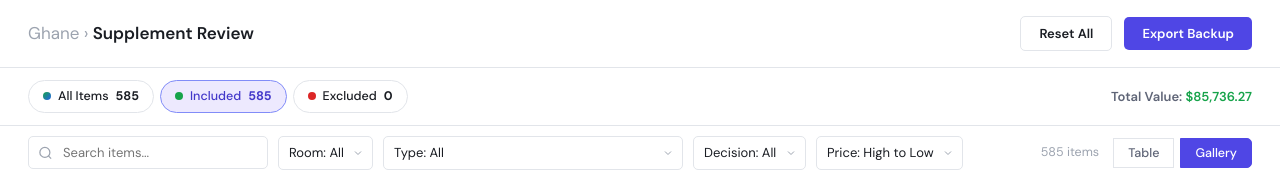
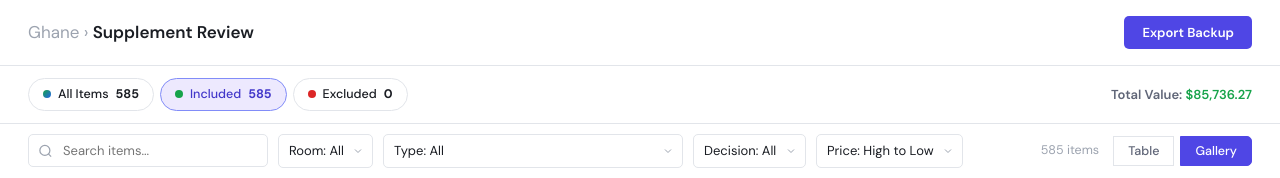
Before and after one commit to lcoontz/ghane-review, a plain HTML site: page index.html in a window 1280 px wide. Shown: the top 178 px of the page. Drawn offline with nearby package versions, Linux system fonts and the light colour scheme; no server answers.

Commit message:
fix: remove dangerous Reset All button
Co-Authored-By: Claude Opus 4.6 <noreply@anthropic.com>

```diff
--- a/index.html
+++ b/index.html
@@ -191,7 +191,6 @@ table.items-table .item-name:hover{color:#4f46e5}
   <div class="header-right">
     <span class="changes-badge" id="changesBadge" style="display:none">0 changes</span>
     <span id="saveStatus" style="font-size:12px;color:var(--green)"></span>
-    <button class="save-btn secondary" onclick="resetAllChanges()">Reset All</button>
     <button class="save-btn primary" onclick="saveChanges()">Export Backup</button>
   </div>
 </div>
```
